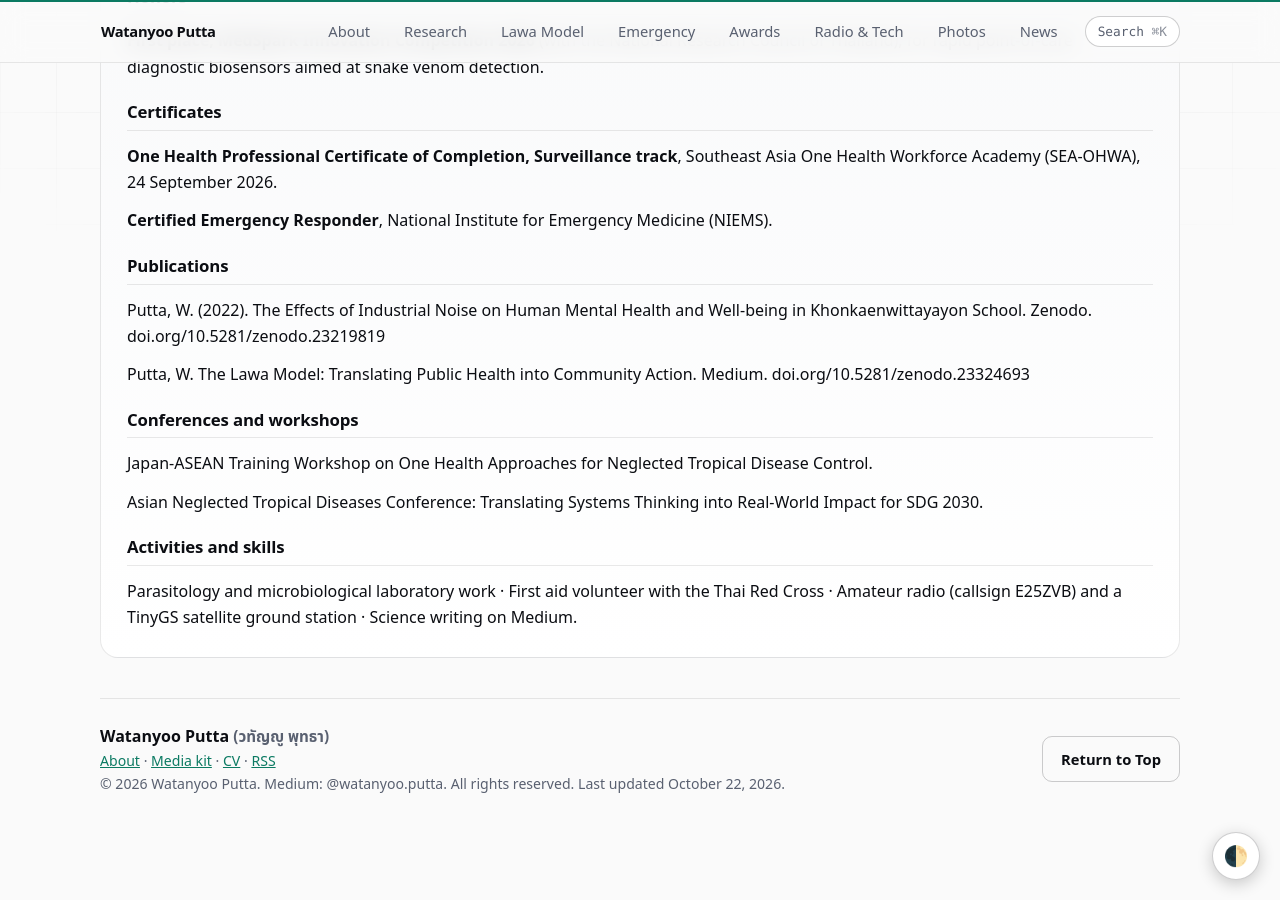
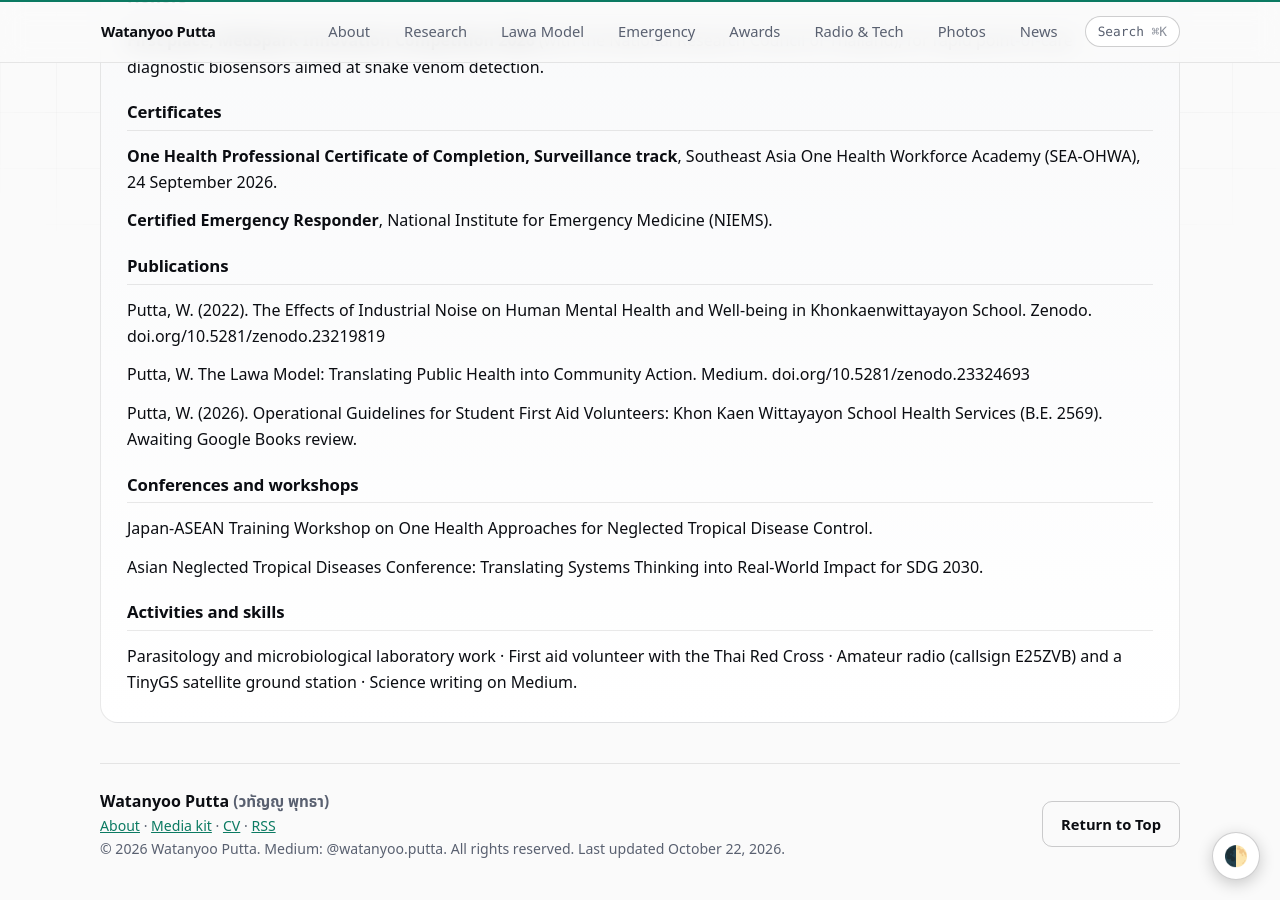
Before and after one commit to WatanyooPutta/WatanyooPutta.github.io, a Jekyll site: the page built from cv.html, in a window 1280 px wide and 900 px high, scrolled down 892 px. Built offline with Jekyll 4.4.1, drawn with Linux system fonts in a browser that asks for light colours.

Commit message:
Update cv.html

```diff
--- a/cv.html
+++ b/cv.html
@@ -32,6 +32,7 @@ sitemap: false
 <h2>Publications</h2>
 <p>Putta, W. (2022). The Effects of Industrial Noise on Human Mental Health and Well-being in Khonkaenwittayayon School. Zenodo. doi.org/10.5281/zenodo.23219819</p>
 <p>Putta, W. The Lawa Model: Translating Public Health into Community Action. Medium. doi.org/10.5281/zenodo.23324693</p>
+<p>Putta, W. (2026). Operational Guidelines for Student First Aid Volunteers: Khon Kaen Wittayayon School Health Services (B.E. 2569). Awaiting Google Books review.</p>
 <h2>Conferences and workshops</h2>
 <p>Japan-ASEAN Training Workshop on One Health Approaches for Neglected Tropical Disease Control.</p>
 <p>Asian Neglected Tropical Diseases Conference: Translating Systems Thinking into Real-World Impact for SDG 2030.</p>
```
